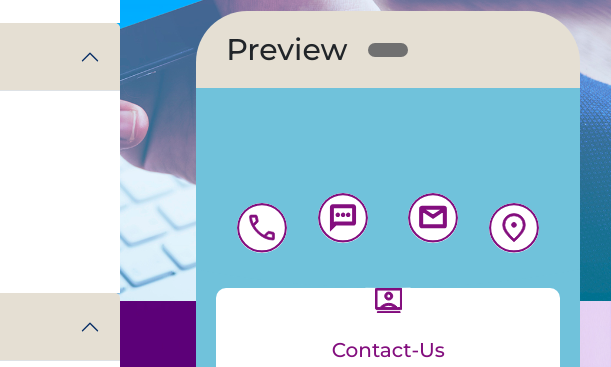
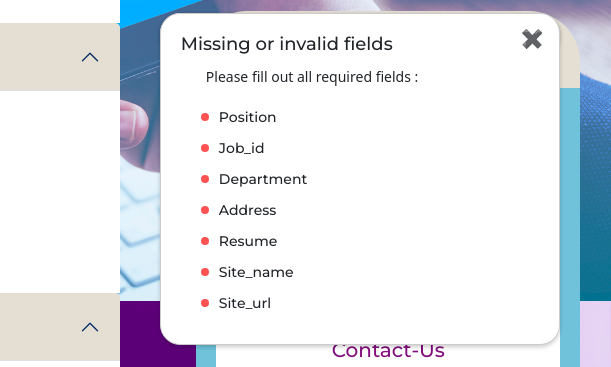
Before and after one commit to QuentinL81/Business-Cards, a React app in the folder react/: page /create in a window 1280 px wide. Both pictures are taken after typing "Sample", "Sample", "5551234", "5551234", "name@example.com", "Sample" into the empty fields and a click on the button "Generate Card". Shown: the part 2351-2718 px from the top of the page, 669-1280 px from the left. Built offline with nearby package versions, Linux system fonts and the light colour scheme; a web font is replaced by a local one.

Commit message:
Pop up submit button > voir les champs requis

```diff
--- a/react/src/components/SubmitButton.css
+++ b/react/src/components/SubmitButton.css
@@ -1,16 +1,84 @@
-.SubmitButton{
+.SubmitButton {
     background-color: #FFBD29;
     color: white;
     border-radius: 20px;
     border: none;
     font-size: 3.125rem;
-    font-family:'Montserrat', sans-serif;
+    font-family: 'Montserrat', sans-serif;
     width: 90%;
 }
 
-.button-submit{
+.button-submit {
     display: flex;
     align-items: center;
     width: 90%;
     justify-content: center;
 }
+
+.custom-modal {
+    position: fixed;
+    top: 20%;
+    right: 4%;
+    background: #fff;
+    border: 1px solid #ccc;
+    border-radius: 20px;
+    padding: 20px;
+    width: 400px;
+    box-shadow: 0 2px 4px rgba(0, 0, 0, 0.2);
+}
+
+.custom-modal-overlay {
+    background: rgba(0, 0, 0, 0.5);
+    z-index: 9999;
+}
+
+.close-button {
+    position: absolute;
+    top: 10px;
+    right: 10px;
+    background: none;
+    border: none;
+    cursor: pointer;
+    font-size: 18px;
+    color: #999;
+}
+
+.close-button:hover {
+    color: #555;
+}
+
+.close-button:focus {
+    outline: none;
+}
+
+.custom-modal h2 {
+    font-size: 18px;
+    margin-bottom: 10px;
+}
+
+.custom-modal p {
+    font-size: 14px;
+    margin-bottom: 20px;
+}
+
+.missing-fields-list {
+    margin-left: 20px;
+}
+
+.missing-field {
+    display: flex;
+    align-items: center;
+    margin-bottom: 10px;
+}
+
+.missing-field-marker {
+    width: 8px;
+    height: 8px;
+    border-radius: 50%;
+    background-color: #ff5252;
+    margin-right: 10px;
+}
+
+.missing-field-name {
+    font-size: 14px;
+}
--- a/react/src/components/SubmitButton.js
+++ b/react/src/components/SubmitButton.js
@@ -1,29 +1,86 @@
-import React from 'react';
+import React, { useState, useEffect } from 'react';
 import CardDataService from "../services/card.service";
-import './SubmitButton.css'
+import './SubmitButton.css';
+import Modal from 'react-modal';
 
-export default function SubmitButton({
-  digitalData
-}) {
+Modal.setAppElement('#root');
+
+export default function SubmitButton({ digitalData }) {
+  const [isFieldsComplete, setIsFieldsComplete] = useState(false);
+  const [isModalOpen, setIsModalOpen] = useState(false);
+  const [missingFields, setMissingFields] = useState([]);
+
+  const getMissingFields = (data) => {
+    const requiredFields = [
+      'first_name',
+      'last_name',
+      'mobile',
+      'business_phone',
+      'email',
+      'compagny',
+      'position',
+      'job_id',
+      'department',
+      'address',
+      'resume',
+      'site_name',
+      'site_url',
+    ];
+
+    const missingFields = requiredFields.filter(field => !data[field] || data[field].trim() === '');
+    return missingFields;
+  };
+
+  const handleModalClose = () => {
+    setIsModalOpen(false);
+  };
+
+  const modalContent = (
+    <div className="custom-modal">
+      <button className="close-button" onClick={handleModalClose}>
+        &#x2716;
+      </button>
+      <h2>Missing or invalid fields</h2>
+      <p>Please fill out all required fields :</p>
+      <div className="missing-fields-list">
+        {missingFields.map(field => (
+          <div key={field} className="missing-field">
+            <span className="missing-field-marker"></span>
+            <span className="missing-field-name">{field}</span>
+          </div>
+        ))}
+      </div>
+    </div>
+  );
+
+  useEffect(() => {
+    const isFieldsValid = checkFields(digitalData);
+    setIsFieldsComplete(isFieldsValid);
+  }, [digitalData]);
 
   const handleSubmit = () => {
     console.log('Button "Generate Card" clicked');
     console.log(digitalData);
-    checkFields(digitalData)
 
     const isFieldsValid = checkFields(digitalData);
+    setIsFieldsComplete(isFieldsValid);
 
     if (isFieldsValid) {
-        const updatedData = {
-          ...digitalData,
-          colorPrimary: digitalData.colorPrimary !== null && digitalData.colorPrimary !== undefined ? digitalData.colorPrimary : '#70C2DB',
-          colorSecondary: digitalData.colorSecondary !== null && digitalData.colorSecondary !== undefined ? digitalData.colorSecondary : '#830E7E',
-          fileLinkBackground: digitalData.fileLinkBackground !== null && digitalData.fileLinkBackground !== undefined ? digitalData.fileLinkBackground : 'defaultFileLinkBackground',
-          fileLinkProfile: digitalData.fileLinkProfile !== null && digitalData.fileLinkProfile !== undefined ? digitalData.fileLinkProfile : 'defaultFileLinkProfile',
-          fileLinkLoader: digitalData.fileLinkLoader !== null && digitalData.fileLinkLoader !== undefined ? digitalData.fileLinkLoader : 'defaultFileLinkLoader',
-          QRCodeColor: digitalData.QRCodeColor !== null && digitalData.QRCodeColor !== undefined ? digitalData.QRCodeColor : '#830E7E',
-          fileLinkDownload: digitalData.fileLinkDownload !== null && digitalData.fileLinkDownload !== undefined ? digitalData.fileLinkDownload : 'defaultFileLinkDownload'
-        };
+      const defaultColors = {
+        colorPrimary: '#70C2DB',
+        colorSecondary: '#830E7E',
+        fileLinkBackground: 'defaultFileLinkBackground',
+        fileLinkProfile: 'defaultFileLinkProfile',
+        fileLinkLoader: 'defaultFileLinkLoader',
+        QRCodeColor: '#830E7E',
+        fileLinkDownload: 'defaultFileLinkDownload'
+      };
+
+      const updatedData = {
+        ...digitalData,
+        ...Object.fromEntries(Object.entries(defaultColors).map(([key, value]) => [key, digitalData[key] !== null && digitalData[key] !== undefined ? digitalData[key] : value]))
+      };
+
       CardDataService.create(updatedData)
         .then(response => {
           console.log(response.data);
@@ -32,25 +89,31 @@ export default function SubmitButton({
           console.log(e);
         });
     } else {
+      const missingFields = getMissingFields(digitalData);
+      setMissingFields(missingFields);
+      setIsModalOpen(true);
       console.log('Some required fields are missing or invalid');
     }
   };
 
+  const isTextValid = (value) => /^[A-Za-z0-9\s]+$/.test(value ?? '');
+  const isTextLengthValid = (value, maxLength) => (value ?? '').length <= maxLength;
+
   const checkFields = (data) => { //mandatory fieldss
     const requiredFields = [
-      'firstName',
-      'lastName',
+      'first_name',
+      'last_name',
       'mobile',
-      'businessPhone',
+      'business_phone',
       'email',
       'compagny',
       'position',
-      'jobId',
+      'job_id',
       'department',
       'address',
       'resume',
-      'siteName',
-      'siteUrl',
+      'site_name',
+      'site_url',
     ];
 
     const optionalFields = [
@@ -61,7 +124,9 @@ export default function SubmitButton({
       'skype',
       'github',
       'slack',
-      'youtube'
+      'youtube',
+      'behance',
+      'whatsapp'
     ];
 
     for (const field of optionalFields) {
@@ -70,33 +135,18 @@ export default function SubmitButton({
           return false;
         }
       } else {
-        data[field] = "pp";
+        data[field] = "";
       }
     }
 
-    const isNameValid = /^[A-Za-z\s]+$/.test(data.firstName ?? '') && /^[A-Za-z\s]+$/.test(data.lastName ?? '') && (data.firstName ?? '').length <= 30 && (data.lastName ?? '').length <= 30;
+    const isCompagnyValid = isTextValid(data.compagny) && isTextLengthValid(data.ompagny, 50);
+    const isPositionValid = isTextValid(data.position) && isTextLengthValid(data.position, 50);
+    const isDepartmentValid = isTextValid(data.epartment) && isTextLengthValid(data.department, 50);
+    const isJobIdValid = isTextValid(data.jobId) && isTextLengthValid(data.obId, 30);
+    const isAddressValid = isTextValid(data.address) && isTextLengthValid(data.address, 500);
+    const isResumeValid = isTextValid(data.resume) && isTextLengthValid(data.resume, 500);
 
-    if (!isNameValid) {
-      return false;
-    }
-
-    const isPhoneNumberValid = /^\d{10,20}$/.test(data.mobile) && /^\d{10,20}$/.test(data.businessPhone);
-
-    if (!isPhoneNumberValid) {
-      return false;
-    }
-
-    const isEmailValid = /^[^\s@]+@[^\s@]+\.[^\s@]+$/.test(data.email ?? '') && (data.email ?? '').length <= 100;
-
-    if (!isEmailValid) {
-      return false;
-    }
-
-    const isTextValid = /^[A-Za-z0-9\s]+$/.test(data.compagny ?? '') && /^[A-Za-z0-9\s]+$/.test(data.position ?? '') && /^[A-Za-z0-9\s]+$/.test(data.department ?? '') && /^[A-Za-z0-9\s]+$/.test(data.jobId ?? '') && /^[A-Za-z0-9\s]+$/.test(data.address ?? '') && /^[A-Za-z0-9\s]+$/.test(data.resume ?? '');
-    const isTextLengthValid = (data.compagny ?? '').length <= 50 && (data.position ?? '').length <= 50 && (data.department ?? '').length <= 50 && (data.jobId ?? '').length <= 30 && (data.address ?? '').length <= 500 && (data.resume ?? '').length <= 500;
-
-
-    if (!isTextValid || !isTextLengthValid) {
+    if (!isCompagnyValid || !isPositionValid || !isDepartmentValid || !isJobIdValid || !isAddressValid || !isResumeValid) {
       return false;
     }
 
@@ -112,7 +162,7 @@ export default function SubmitButton({
     }
 
     for (const field of requiredFields) {
-      if (!data[field] || data[field].trim() === '') {
+      if (!digitalData[field] || digitalData[field].trim() === '') {
         return false;
       }
     }
@@ -121,10 +171,19 @@ export default function SubmitButton({
   };
 
   return (
-    <div className='button-submit'>
-      <button className="SubmitButton" type="button" onClick={handleSubmit} >
+    <div className="button-submit">
+      <button className="SubmitButton" type="button" onClick={handleSubmit}>
         Generate Card
       </button>
+      <Modal
+        isOpen={isModalOpen}
+        onRequestClose={handleModalClose}
+        contentLabel="Champs manquants ou invalides"
+        className="custom-modal"
+        overlayClassName="custom-modal-overlay"
+      >
+        {modalContent}
+      </Modal>
     </div>
   );
 }
--- a/react/src/models/Digital.models.js
+++ b/react/src/models/Digital.models.js
@@ -1,25 +1,25 @@
 export class DigitalModel {
 
-    constructor(colorPrimary, colorSecondary,fileLinkBackground, fileLinkProfile, firstName, lastName, mobile, businessPhone, email, compagny, position, jobId, department, address, resume, siteName, siteUrl, fileLinkDownload, facebook, twitter, linkedin, instagram, skype, github, slack, youtube, behance, whatsapp, fileLinkLoader, QRCodeColor) {
+    constructor(colorPrimary, colorSecondary,fileLinkBackground, fileLinkProfile, first_name, last_name, mobile, business_phone, email, compagny, position, job_id, department, address, resume, site_name, site_url, fileLinkDownload, facebook, twitter, linkedin, instagram, skype, github, slack, youtube, behance, whatsapp, fileLinkLoader, QRCodeColor) {
         this.colorPrimary = colorPrimary;
         this.colorSecondary = colorSecondary;
         this.fileLinkBackground = fileLinkBackground;
         this.fileLinkProfile = fileLinkProfile;
 
-        this.firstName = firstName;
-        this.lastName = lastName;
+        this.first_name = first_name;
+        this.last_name = last_name;
         this.mobile = mobile;
-        this.businessPhone = businessPhone;
+        this.business_phone = business_phone;
         this.email = email;
         this.compagny = compagny;
         this.position = position;
-        this.jobId = jobId;
+        this.job_id = job_id;
         this.department = department;
         this.address = address;
         this.resume = resume;
 
-        this.siteName = siteName;
-        this.siteUrl = siteUrl;
+        this.site_name = site_name;
+        this.site_url = site_url;
 
         this.fileLinkDownload = fileLinkDownload;
 
```
